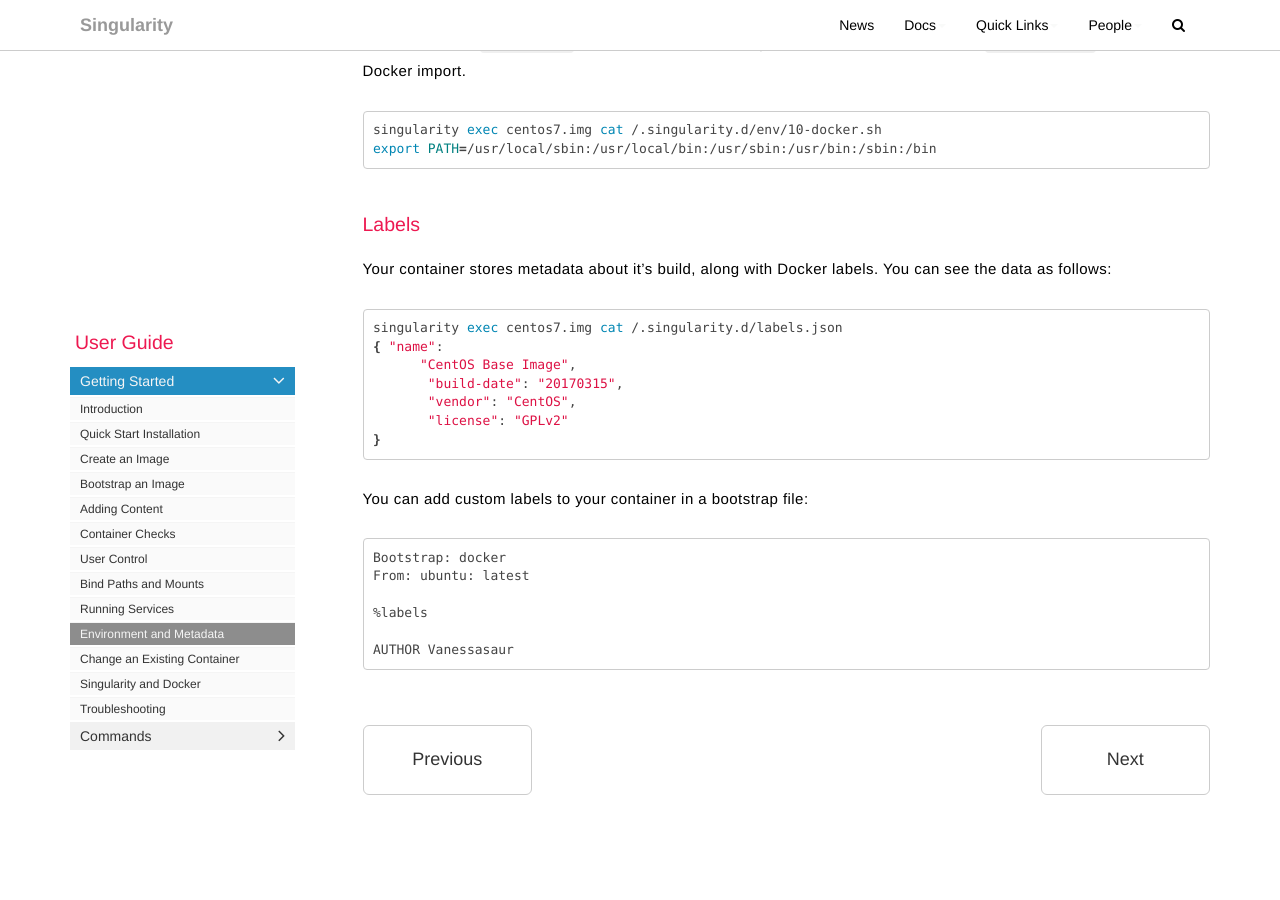
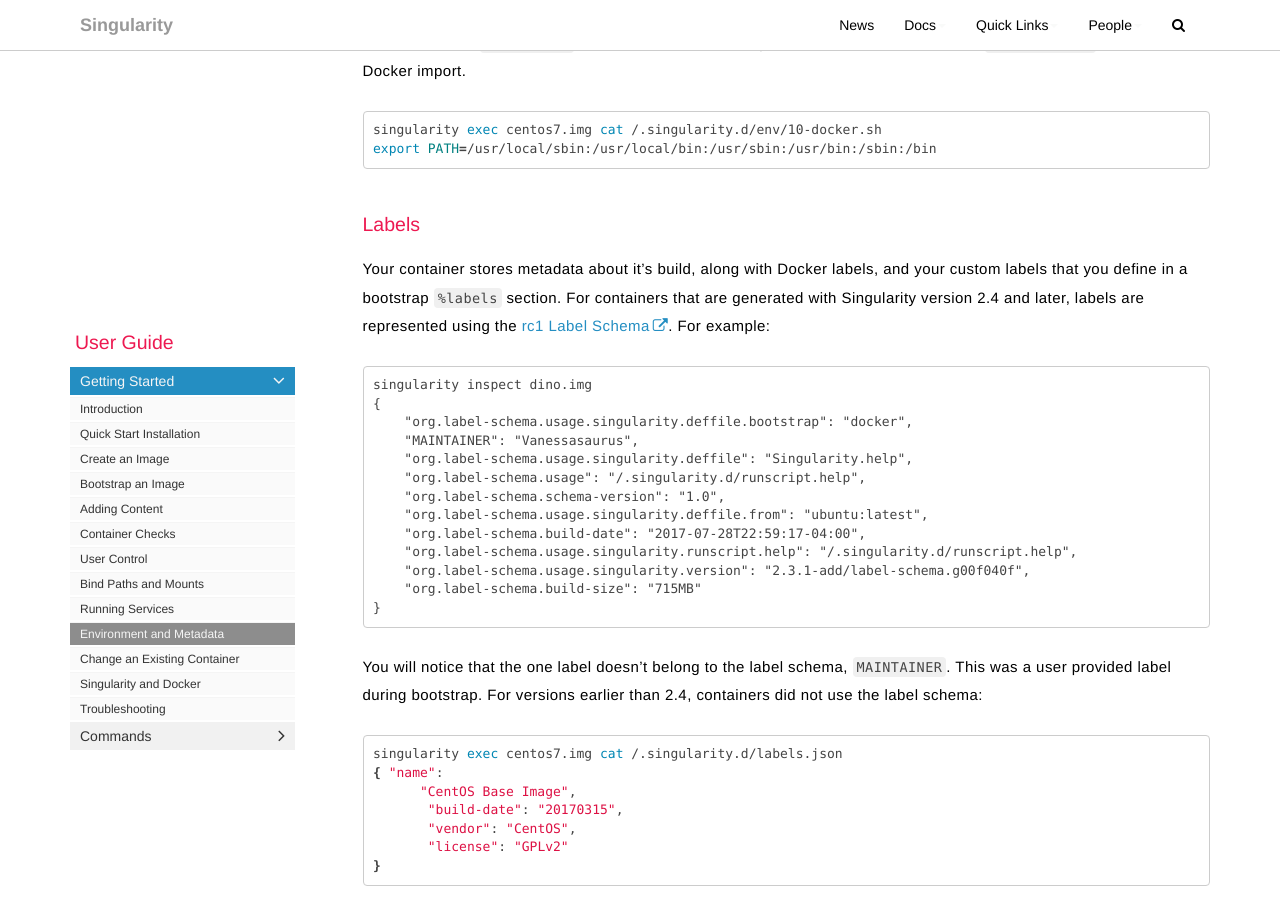
Before and after one commit to singularityware/singularityware.github.io, a Jekyll site: the page built from pages/docs/user-docs/docs-environment-metadata.md, in a window 1280 px wide and 900 px high, scrolled down 1498 px. Built offline with Jekyll 4.4.1, drawn with Linux system fonts in a browser that asks for light colours; nearby versions of some CDN libraries; comment, search, counter and statistics services are not loaded.

Commit message:
adding specification of label schema for #93

````diff
--- a/pages/docs/user-docs/docs-environment-metadata.md
+++ b/pages/docs/user-docs/docs-environment-metadata.md
@@ -8,6 +8,7 @@ folder: docs
 ## Container Metadata
 
 Singularity containers have two level of metadata - environment variables, and labels from the user and bootstrap process.
+
 
 ### Environment
 
@@ -58,7 +59,26 @@ export PATH=/usr/local/sbin:/usr/local/bin:/usr/sbin:/usr/bin:/sbin:/bin
 ```
 
 ### Labels
-Your container stores metadata about it's build, along with Docker labels. You can see the data as follows:
+Your container stores metadata about it's build, along with Docker labels, and your custom labels that you define in a bootstrap `%labels` section. For containers that are generated with Singularity version 2.4 and later, labels are represented using the <a href="http://label-schema.org/rc1/">rc1 Label Schema</a>. For example:
+
+```
+singularity inspect dino.img
+{
+    "org.label-schema.usage.singularity.deffile.bootstrap": "docker",
+    "MAINTAINER": "Vanessasaurus",
+    "org.label-schema.usage.singularity.deffile": "Singularity.help",
+    "org.label-schema.usage": "/.singularity.d/runscript.help",
+    "org.label-schema.schema-version": "1.0",
+    "org.label-schema.usage.singularity.deffile.from": "ubuntu:latest",
+    "org.label-schema.build-date": "2017-07-28T22:59:17-04:00",
+    "org.label-schema.usage.singularity.runscript.help": "/.singularity.d/runscript.help",
+    "org.label-schema.usage.singularity.version": "2.3.1-add/label-schema.g00f040f",
+    "org.label-schema.build-size": "715MB"
+}
+```
+
+You will notice that the one label doesn't belong to the label schema, `MAINTAINER`. This was a user provided label during bootstrap. For versions earlier than 2.4, containers did not use the label schema:
+
 
 ```bash
 singularity exec centos7.img cat /.singularity.d/labels.json
````
Also changed, not shown: pages/docs/user-docs/docs-inspect.md (+36 -2 lines).
